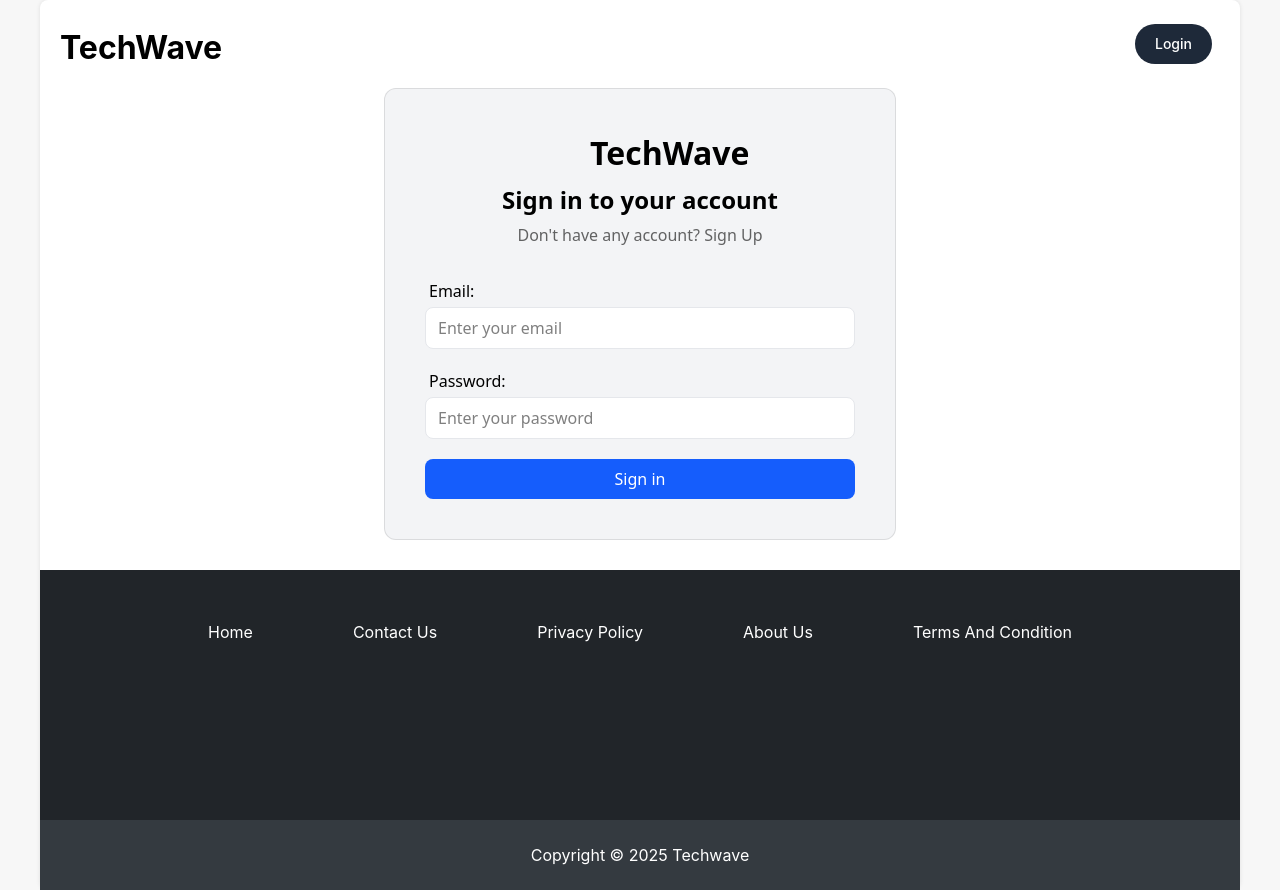
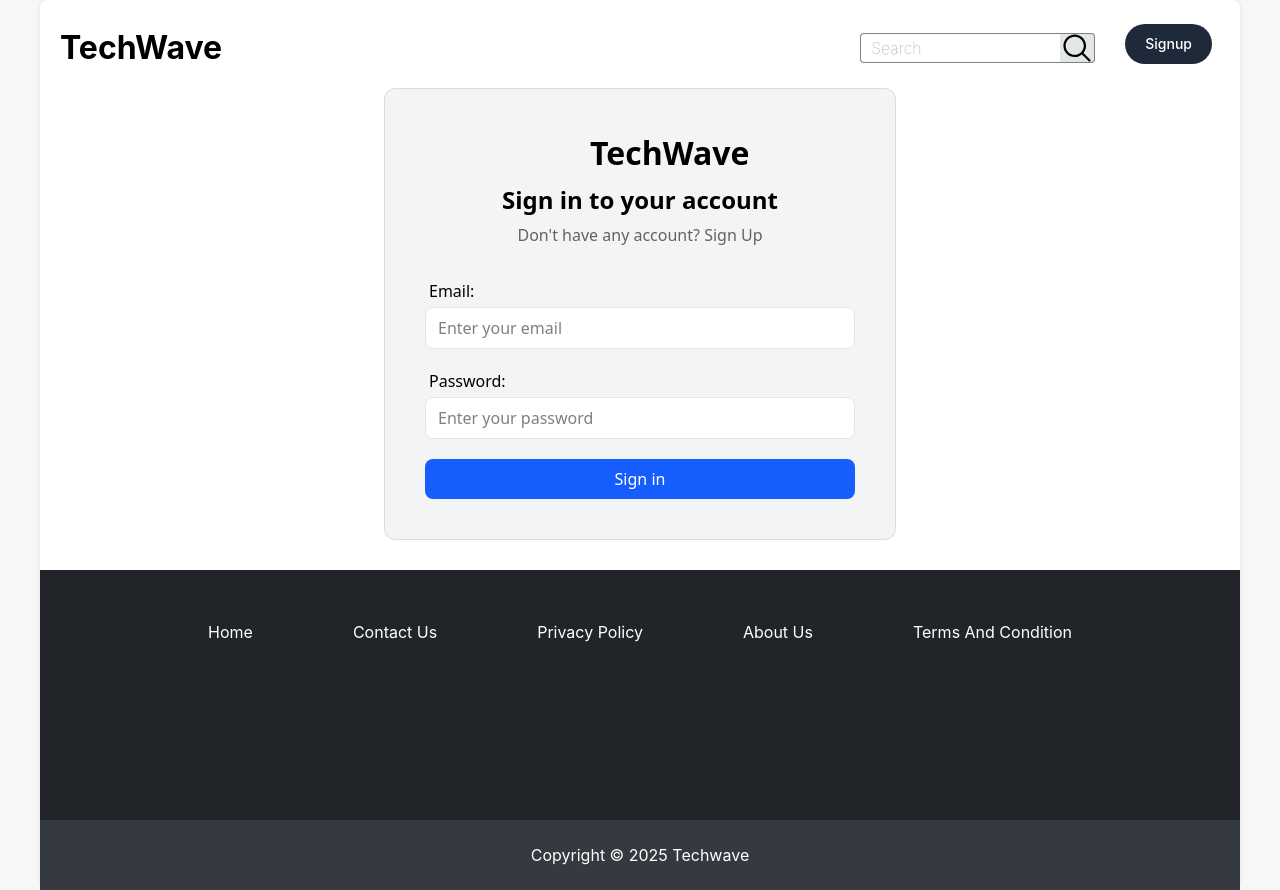
Before and after one commit to Prasadbarhate8080/react-blog-app, a React (Vite) app: page /login in a window 1280 px wide. Built offline with nearby package versions, Linux system fonts and the light colour scheme; no server answers.

Commit message:
added search bar

```diff
--- a/package.json
+++ b/package.json
@@ -20,7 +20,8 @@
     "react-hook-form": "^7.54.2",
     "react-redux": "^9.2.0",
     "react-router-dom": "^7.2.0",
-    "tailwindcss": "^4.0.7"
+    "tailwindcss": "^4.0.7",
+    "uuid": "^11.1.0"
   },
   "devDependencies": {
     "@eslint/js": "^9.19.0",
--- a/src/components/Header/Header.jsx
+++ b/src/components/Header/Header.jsx
@@ -9,7 +9,21 @@ function Header() {
   const authStatus = useSelector((state) => state.auth.status)
   const navigate = useNavigate()
   const  [sidebarActive, setSidebarActive] = useState(false)
+  const [searchResult, setSearchResult] =useState([]);
+  function search(query) {
+    console.log(query)
+  }
 
+  function debounce(fn,delay) {
+    let timerId = 0;
+    return function (query) {
+      clearTimeout(timerId)
+      timerId = setTimeout(() => {
+        fn(query);
+      },delay)
+    }
+  }
+  const delaySearch = debounce(search,3000);
 
   const navItems = [
     {
@@ -52,8 +66,33 @@ function Header() {
                     {authStatus && <li><Link to="/">Home</Link></li>}
                     {authStatus && <li><Link to="/all-posts">Your Post</Link></li>}
                     {authStatus && <li><Link to="/add-post">Add Post</Link></li>}
+                    <li className='flex group'>
+                      <input type="text" placeholder='Search'
+                      className=' indent-[10px] border-[1px] outline-none h-[30px] w-[200px]
+                      rounded-tl-[4px] rounded-bl-[4px] border-[gray] border-r-0 focus:border-black focus:border-r-0'
+                      />
+                      <div className='w-[35px] h-[30px] bg-[#E3E6E6] rounded-tr-[4px] rounded-br-[4px]
+                      border-[1px] border-[gray] outline-none flex justify-center items-center border-l-0
+                        group-focus-within:border-black group-focus-within:border-l-0'
+                      >
+                        <svg xmlns="http://www.w3.org/2000/svg" x="0px" y="0px" width="80" height="80" viewBox="0 0 30 30">
+                            <path d="M 13 3 C 7.4889971 3 3 7.4889971 3 13 C 3 18.511003 7.4889971 23 13 23 C 15.396508 23 17.597385 22.148986 19.322266 20.736328 L
+                            25.292969 26.707031 A 1.0001 1.0001 0 1 0 26.707031 25.292969 L 20.736328 19.322266 C 22.148986 17.597385 23 15.396508 23 13 C
+                            23 7.4889971 18.511003 3 13 3 z M 13 5 C 17.430123 5 21 8.5698774 21 13 C 21 17.430123 17.430123 21 13 21 C 8.5698774 21 5
+                            17.430123 5 13 C 5 8.5698774 8.5698774 5 13 5 z"></path>
+                        </svg>
+                      </div>
+                      <div className='absolute hidden group-focus-within:block  h-96 w-[30%] bg-white shadow-xl rounded-xl right-52 z-10
+                        top-[11%] p-5'
+                      >
+                        <ul>
+                          <li></li>
+                        </ul>
+                      </div>
+                    </li>
                     {authStatus && <li><Link><LogoutBtn /></Link></li>}
                   </ul>
+
                   {authStatus && <div
                     onClick={() => {setSidebarActive(prev => !prev)}}
                     className='hamburger-icon'>
@@ -80,13 +119,13 @@ function Header() {
                   </div>
                   {!authStatus &&
                   <div className="">
-                          <Link to="/login">
+                    <Link to="/signup">
                     <button
                   type="button"
                   className="text-white bg-gray-800 hover:bg-gray-900 focus:outline-none focus:ring-4
                     focus:ring-gray-300 font-medium rounded-full text-sm px-5 py-2.5 me-2 mb-2 dark:bg-gray-800
                     dark:hover:bg-gray-700
-                         dark:focus:ring-gray-700 dark:border-gray-700">Login</button>
+                    dark:focus:ring-gray-700 dark:border-gray-700">Signup</button>
                     </Link>
                     </div>
                   }
```
Also changed, not shown: src/pages/Home.jsx (+48 -41 lines), 1 other file (tests, documents, lock files or other folders). Lines whose indentation alone changed are shown as unchanged.
